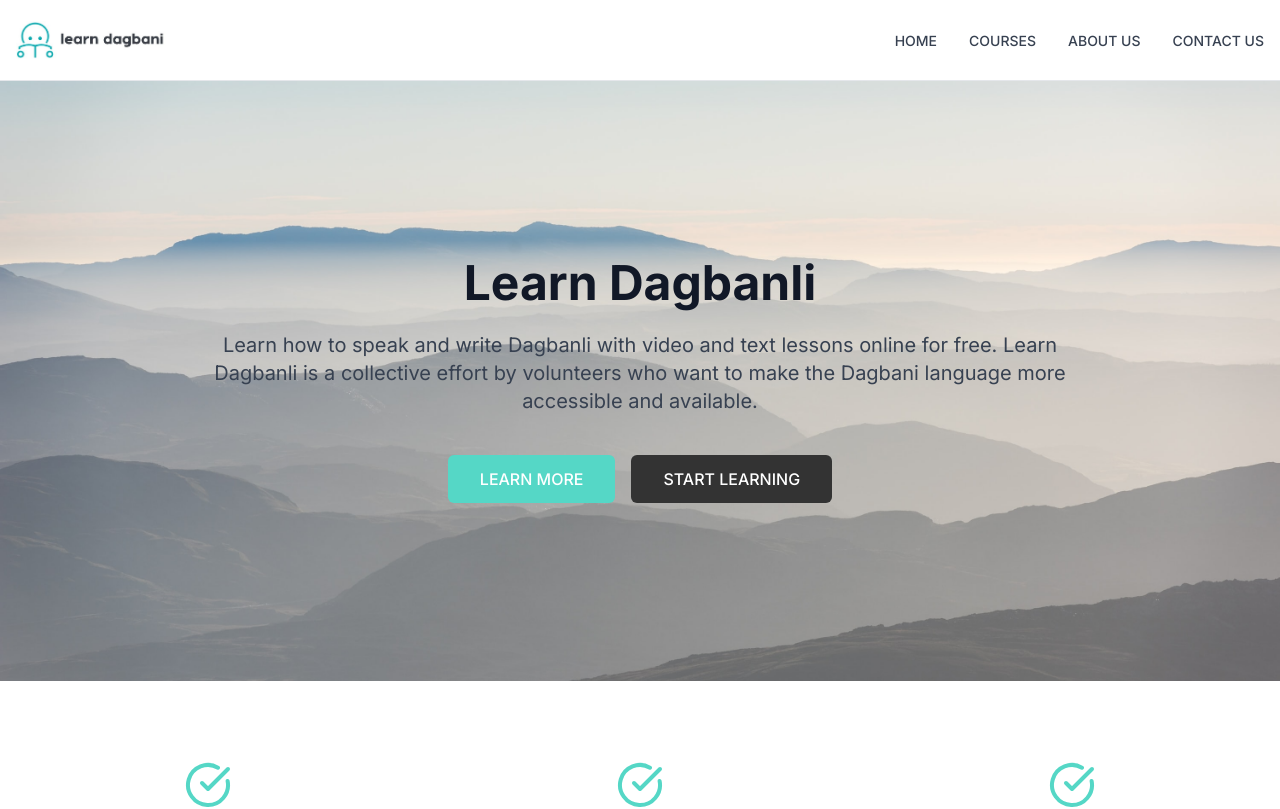
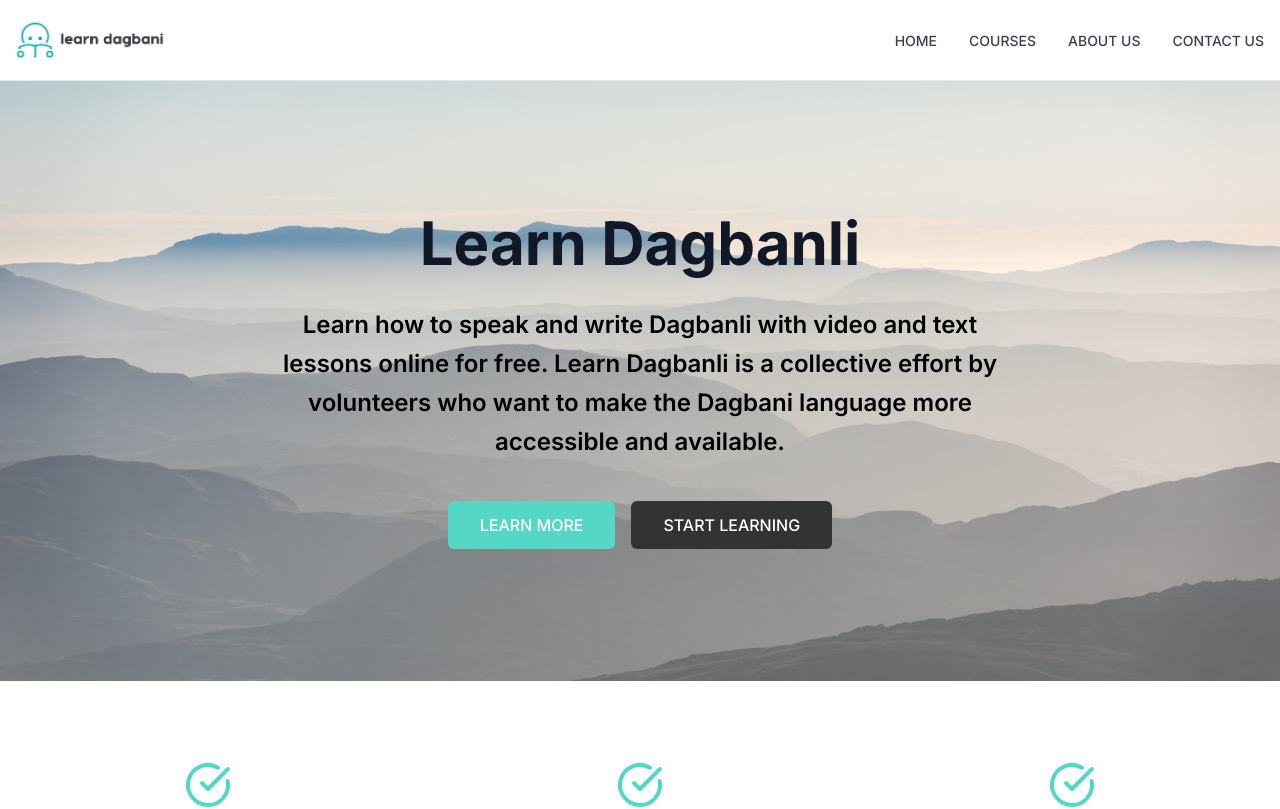
Before and after one commit to rasheeda/learndagbani, a Next.js app: page / in a window 1280 px wide. Shown: the top 809 px of the page. Built offline with nearby package versions, Linux system fonts and the light colour scheme.

Commit message:
Cleanup files

```diff
--- a/src/app/courses/[courseId]/page.tsx
+++ b/src/app/courses/[courseId]/page.tsx
@@ -1,5 +1,3 @@
-
-
 import { Suspense } from 'react'
 import { getCourseContent, getLesson } from '../../../lib/course-utils'
 import { CourseSidebar } from '../../../components/courses/course-sidebar'
--- a/src/app/page.tsx
+++ b/src/app/page.tsx
@@ -1,4 +1,3 @@
-// src/app/page.tsx
 import { Hero } from '@/components/home/hero'
 import { Features } from '@/components/home/features'
 import { ContentBlocks } from '@/components/home/content-blocks'
--- a/src/components/courses/course-card.tsx
+++ b/src/components/courses/course-card.tsx
@@ -1,4 +1,3 @@
-// src/components/courses/course-card.tsx
 import Image from 'next/image'
 import Link from 'next/link'
 import { Clock, Users, BookOpen, Award } from 'lucide-react'
--- a/src/components/courses/lesson-content.tsx
+++ b/src/components/courses/lesson-content.tsx
@@ -1,4 +1,3 @@
-// src/components/courses/lesson-content.tsx
 import ReactMarkdown from 'react-markdown'
 import remarkGfm from 'remark-gfm'
 import { ArrowLeft, ArrowRight, Link } from 'lucide-react'
--- a/src/components/home/content-blocks.tsx
+++ b/src/components/home/content-blocks.tsx
@@ -1,9 +1,6 @@
-// src/components/home/content-blocks.tsx
 import Image from 'next/image'
 import Link from 'next/link'
 
-// The ContentBlock component now implements a more grid-like structure
-// that matches your screenshot exactly
 function ContentBlock({
   title,
   description,
@@ -97,8 +94,7 @@ export function ContentBlocks() {
     }
   ]
 
-  // We wrap the blocks in a container that provides consistent spacing
-  // and a light background that matches your screenshot
+  // wrap the blocks in a container that provides consistent spacing
   return (
     <section className="py-20 bg-gray-50">
       <div className="max-w-7xl mx-auto">
--- a/src/components/home/features.tsx
+++ b/src/components/home/features.tsx
@@ -1,4 +1,3 @@
-// src/components/home/features.tsx
 import { CheckCircle } from 'lucide-react'
 
 // Individual feature card component
--- a/src/components/home/hero.tsx
+++ b/src/components/home/hero.tsx
@@ -15,20 +15,17 @@ export function Hero() {
           className="object-cover"
           priority
         />
-        {/* Semi-transparent overlay to ensure text readability
-            We're using a light blue color that matches your design */}
-        {/* <div className="absolute inset-0 bg-[#E5EBEE]/80" /> */}
       </div>
 
       {/* Content positioned over the background */}
       <div className="relative z-10 max-w-4xl mx-auto text-center px-4">
         {/* Main heading */}
-        <h1 className="text-5xl font-bold mb-6 text-gray-900">
+        <h1 className="text-6xl font-bold mb-8 text-gray-900">
           Learn Dagbanli
         </h1>
 
         {/* Subtitle text with improved readability */}
-        <p className="text-xl mb-10 text-gray-700">
+        <p className="text-2xl mb-10 leading-relaxed text-black font-semibold max-w-3xl mx-auto">
           Learn how to speak and write Dagbanli with video and text lessons
           online for free. Learn Dagbanli is a collective effort by volunteers
           who want to make the Dagbani language more accessible and available.
```
